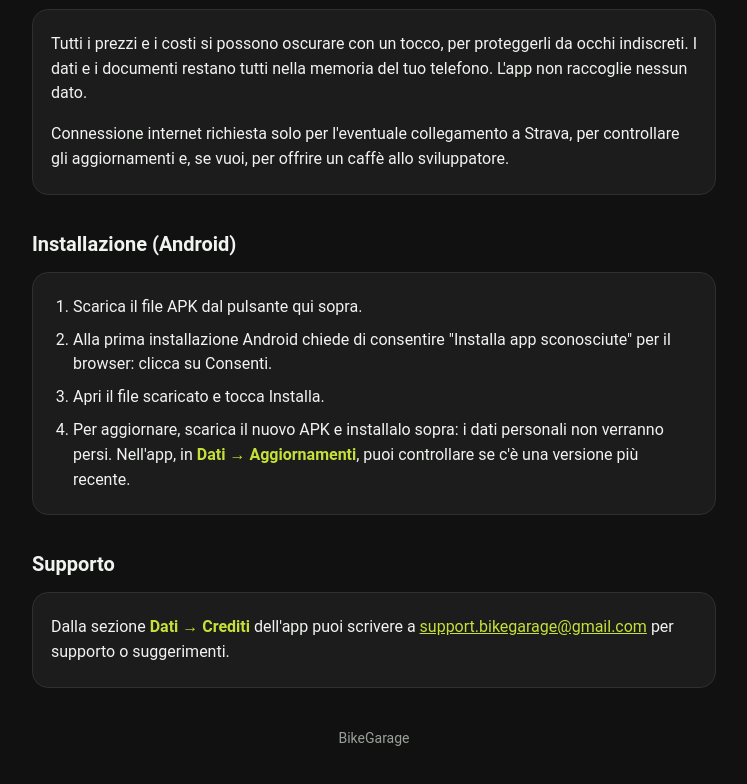
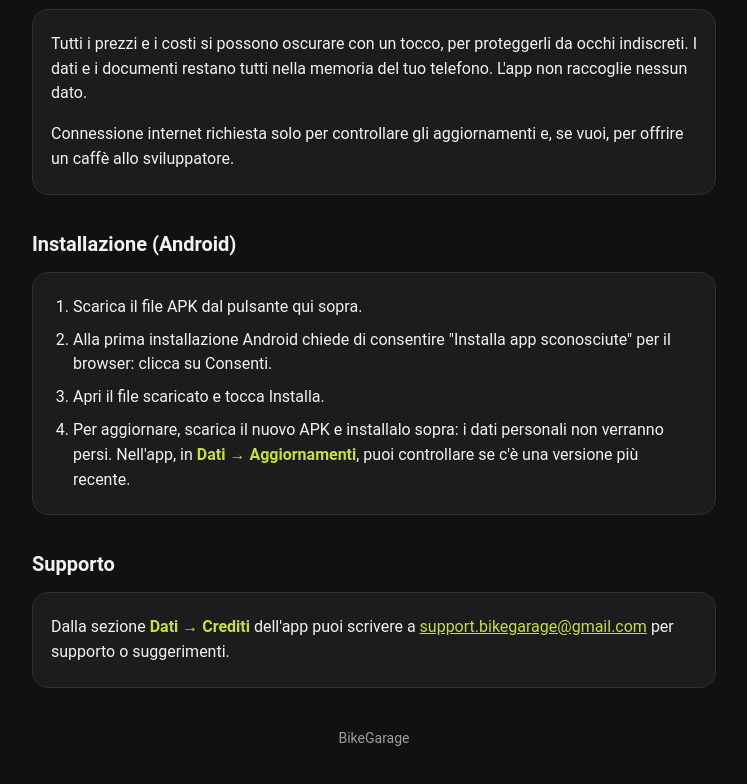
Before and after one commit to bikegarage-app/bikegarage, a plain HTML site: page index.html in a window 1280 px wide. Shown: the part 1177-1961 px from the top of the page, without its empty margins (266-1013 px from the left). Drawn offline with Linux system fonts and the light colour scheme.

Commit message:
Update privacy notice regarding internet connection

```diff
--- a/index.html
+++ b/index.html
@@ -48,7 +48,7 @@ footer{margin-top:40px;color:var(--mu);font-size:14px;text-align:center}
 
 <h2>Privacy</h2>
 <div class="card"><p>Tutti i prezzi e i costi si possono oscurare con un tocco, per proteggerli da occhi indiscreti. I dati e i documenti restano tutti nella memoria del tuo telefono. L'app non raccoglie nessun dato.</p>
-<p>Connessione internet richiesta solo per l'eventuale collegamento a Strava, per controllare gli aggiornamenti e, se vuoi, per offrire un caffè allo sviluppatore.</p></div>
+<p>Connessione internet richiesta solo per controllare gli aggiornamenti e, se vuoi, per offrire un caffè allo sviluppatore.</p></div>
 
 <h2>Installazione (Android)</h2>
 <div class="card"><ol>
```
